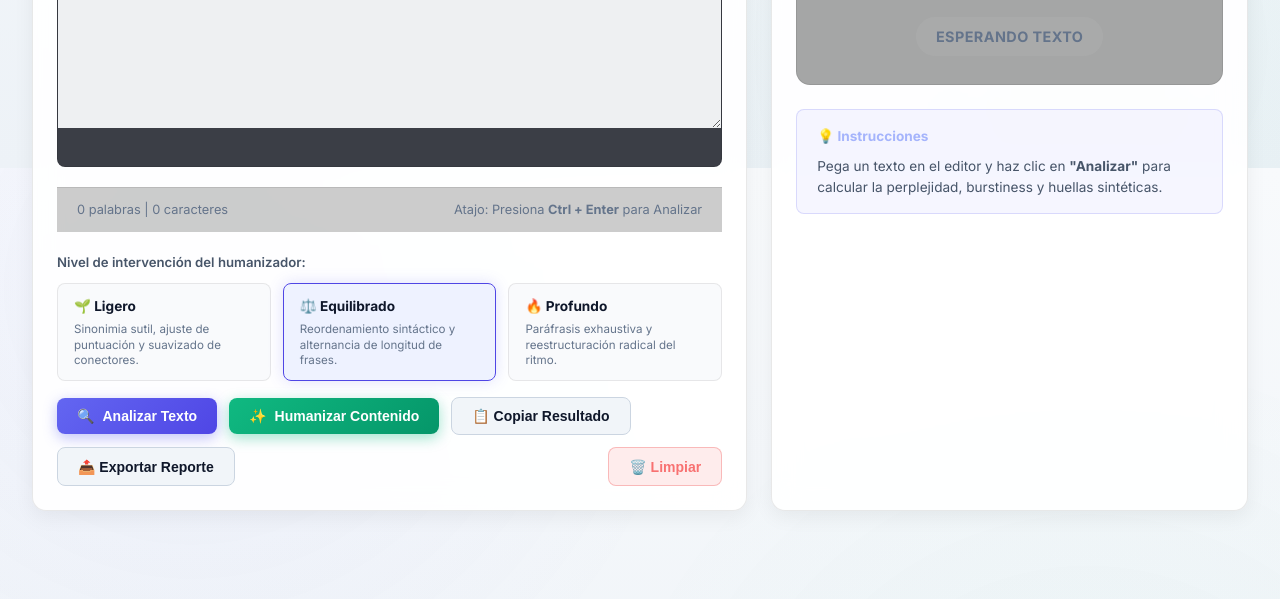
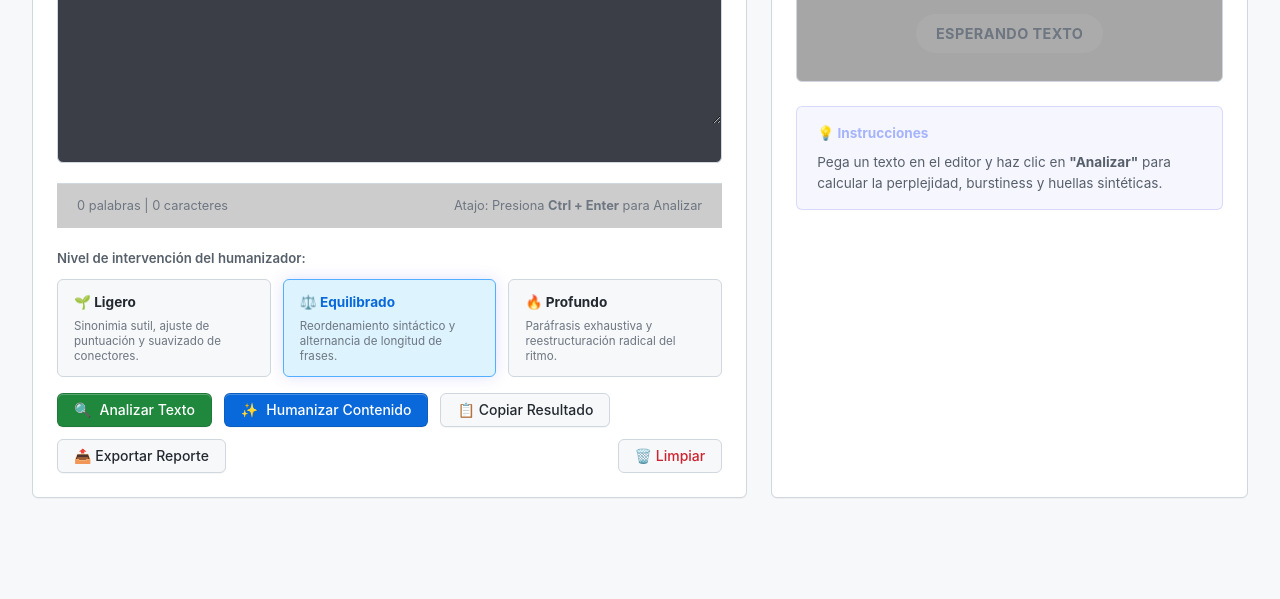
Before and after one commit to SrAxelito/human-text-suite, a website built with Vite: page index.html in a window 1280 px wide. Shown: the part 632-1231 px from the top of the page. Built offline with nearby package versions, Linux system fonts and the light colour scheme.

Commit message:
feat(diseño): aplicar tema claro y oscuro inspirado en el estilo de github

```diff
--- a/src/presentation/styles/index.css
+++ b/src/presentation/styles/index.css
@@ -1,60 +1,61 @@
 @import url('https://fonts.googleapis.com/css2?family=Inter:wght@300;400;500;600;700&family=JetBrains+Mono:wght@400;500;600&family=Outfit:wght@400;500;600;700;800&display=swap');
 
 :root {
-  --bg-primary: #0a0d14;
-  --bg-secondary: #101522;
-  --bg-card: rgba(20, 27, 44, 0.7);
-  --bg-card-hover: rgba(28, 38, 62, 0.85);
-  --bg-glass: rgba(16, 22, 36, 0.65);
-  --border-subtle: rgba(255, 255, 255, 0.08);
-  --border-active: rgba(99, 102, 241, 0.4);
-
-  --text-primary: #f8fafc;
-  --text-secondary: #94a3b8;
-  --text-muted: #64748b;
-
-  --accent-primary: #6366f1;
-  --accent-primary-hover: #4f46e5;
-  --accent-primary-glow: rgba(99, 102, 241, 0.35);
+  --bg-primary: #0d1117;
+  --bg-secondary: #161b22;
+  --bg-card: #161b22;
+  --bg-card-hover: #1f242c;
+  --bg-glass: #161b22;
+  --border-subtle: #30363d;
+  --border-active: #58a6ff;
+
+  --text-primary: #f0f6fc;
+  --text-secondary: #8b949e;
+  --text-muted: #6e7681;
+
+  --accent-primary: #238636;
+  --accent-primary-hover: #2ea043;
+  --accent-primary-glow: rgba(35, 134, 54, 0.35);
+  --accent-link: #58a6ff;
 
   /* Colores discretos y no saturados para marcadores y margen */
-  --color-human: #10b981;
-  --color-human-subtle: rgba(16, 185, 129, 0.07);
-  --color-human-border: rgba(16, 185, 129, 0.45);
-
-  --color-mixed: #f59e0b;
-  --color-mixed-subtle: rgba(245, 158, 11, 0.08);
-  --color-mixed-border: rgba(245, 158, 11, 0.6);
-
-  --color-ai: #ef4444;
-  --color-ai-subtle: rgba(239, 68, 68, 0.09);
-  --color-ai-border: rgba(239, 68, 68, 0.65);
-
-  --diff-add-bg: rgba(16, 185, 129, 0.22);
-  --diff-add-text: #34d399;
-  --diff-del-bg: rgba(239, 68, 68, 0.22);
-  --diff-del-text: #f87171;
-
-  --font-sans: 'Inter', -apple-system, BlinkMacSystemFont, sans-serif;
-  --font-display: 'Outfit', sans-serif;
-  --font-mono: 'JetBrains Mono', monospace;
-
-  --radius-sm: 8px;
-  --radius-md: 14px;
-  --radius-lg: 20px;
+  --color-human: #238636;
+  --color-human-subtle: rgba(35, 134, 54, 0.12);
+  --color-human-border: rgba(46, 160, 67, 0.5);
+
+  --color-mixed: #d29922;
+  --color-mixed-subtle: rgba(210, 153, 34, 0.12);
+  --color-mixed-border: rgba(210, 153, 34, 0.6);
+
+  --color-ai: #f85149;
+  --color-ai-subtle: rgba(248, 81, 73, 0.12);
+  --color-ai-border: rgba(248, 81, 73, 0.6);
+
+  --diff-add-bg: rgba(46, 160, 67, 0.2);
+  --diff-add-text: #3fb950;
+  --diff-del-bg: rgba(248, 81, 73, 0.2);
+  --diff-del-text: #f85149;
+
+  --font-sans: -apple-system, BlinkMacSystemFont, "Segoe UI", "Noto Sans", Helvetica, Arial, sans-serif, "Apple Color Emoji", "Segoe UI Emoji";
+  --font-display: -apple-system, BlinkMacSystemFont, "Segoe UI", "Noto Sans", Helvetica, Arial, sans-serif;
+  --font-mono: ui-monospace, SFMono-Regular, "SF Mono", Menlo, Consolas, "Liberation Mono", monospace;
+
+  --radius-sm: 6px;
+  --radius-md: 6px;
+  --radius-lg: 6px;
   --radius-full: 9999px;
 
-  --shadow-sm: 0 2px 8px rgba(0, 0, 0, 0.25);
-  --shadow-md: 0 8px 24px rgba(0, 0, 0, 0.35);
-  --shadow-lg: 0 16px 40px rgba(0, 0, 0, 0.5);
+  --shadow-sm: 0 1px 0 rgba(27, 31, 36, 0.04);
+  --shadow-md: 0 3px 6px rgba(1, 4, 9, 0.2);
+  --shadow-lg: 0 8px 24px rgba(1, 4, 9, 0.35);
 
   /* Tokens de barra de desplazamiento personalizada */
   --scrollbar-width: 7px;
-  --scrollbar-track: rgba(15, 23, 42, 0.45);
-  --scrollbar-thumb: rgba(99, 102, 241, 0.38);
-  --scrollbar-thumb-hover: rgba(99, 102, 241, 0.68);
-  --scrollbar-thumb-active: #6366f1;
-  --scrollbar-thumb-border: rgba(255, 255, 255, 0.06);
+  --scrollbar-track: #0d1117;
+  --scrollbar-thumb: #30363d;
+  --scrollbar-thumb-hover: #484f58;
+  --scrollbar-thumb-active: #6e7681;
+  --scrollbar-thumb-border: #0d1117;
 }
 
 * {
@@ -111,11 +112,6 @@ body {
   line-height: 1.6;
   min-height: 100vh;
   overflow-x: hidden;
-  background-image:
-    radial-gradient(circle at 15% 15%, rgba(99, 102, 241, 0.12) 0%, transparent 40%),
-    radial-gradient(circle at 85% 85%, rgba(16, 185, 129, 0.08) 0%, transparent 40%),
-    radial-gradient(circle at 50% 50%, rgba(244, 63, 94, 0.05) 0%, transparent 60%);
-  background-attachment: fixed;
 }
 
 #app {
@@ -133,8 +129,7 @@ body {
   justify-content: space-between;
   align-items: center;
   padding: 1rem 1.5rem;
-  background: var(--bg-glass);
-  backdrop-filter: blur(16px);
+  background: var(--bg-card);
   border: 1px solid var(--border-subtle);
   border-radius: var(--radius-md);
   box-shadow: var(--shadow-sm);
@@ -165,12 +160,10 @@ body {
 
 .brand-title {
   font-family: var(--font-display);
-  font-size: 1.5rem;
-  font-weight: 800;
+  font-size: 1.35rem;
+  font-weight: 700;
   letter-spacing: -0.02em;
-  background: linear-gradient(90deg, #ffffff 30%, #94a3b8 100%);
-  -webkit-background-clip: text;
-  -webkit-text-fill-color: transparent;
+  color: var(--text-primary);
 }
 
 .brand-subtitle {
@@ -415,11 +408,10 @@ body {
 
 .glass-panel {
   background: var(--bg-card);
-  backdrop-filter: blur(14px);
   border: 1px solid var(--border-subtle);
   border-radius: var(--radius-md);
   padding: 1.5rem;
-  box-shadow: var(--shadow-md);
+  box-shadow: var(--shadow-sm);
   display: flex;
   flex-direction: column;
   gap: 1.25rem;
@@ -854,55 +846,67 @@ body {
   align-items: center;
   justify-content: center;
   gap: 0.5rem;
-  padding: 0.65rem 1.25rem;
-  border-radius: var(--radius-sm);
+  padding: 6px 16px;
+  border-radius: var(--radius-sm);
+  font-family: var(--font-sans);
   font-size: 0.875rem;
-  font-weight: 600;
+  font-weight: 500;
+  line-height: 20px;
   cursor: pointer;
-  transition: all 0.2s ease;
-  border: none;
+  transition: 0.15s cubic-bezier(0.3, 0, 0.5, 1);
+  border: 1px solid transparent;
+  user-select: none;
+}
+
+.btn:active:not(:disabled) {
+  transform: scale(0.98);
 }
 
 .btn-primary {
-  background: linear-gradient(135deg, #6366f1 0%, #4f46e5 100%);
-  color: white;
-  box-shadow: 0 4px 14px rgba(99, 102, 241, 0.4);
-}
-
-.btn-primary:hover {
-  transform: translateY(-1px);
-  box-shadow: 0 6px 20px rgba(99, 102, 241, 0.6);
+  background: var(--accent-primary);
+  color: #ffffff;
+  border-color: rgba(240, 246, 252, 0.1);
+  box-shadow: 0 1px 0 rgba(0, 0, 0, 0.1);
+}
+
+.btn-primary:hover:not(:disabled) {
+  background: var(--accent-primary-hover);
+  border-color: rgba(240, 246, 252, 0.1);
 }
 
 .btn-magic {
-  background: linear-gradient(135deg, #10b981 0%, #059669 100%);
-  color: white;
-  box-shadow: 0 4px 14px rgba(16, 185, 129, 0.4);
-}
-
-.btn-magic:hover {
-  transform: translateY(-1px);
-  box-shadow: 0 6px 20px rgba(16, 185, 129, 0.6);
+  background: #1f6feb;
+  color: #ffffff;
+  border-color: rgba(240, 246, 252, 0.1);
+  box-shadow: 0 1px 0 rgba(0, 0, 0, 0.1);
+}
+
+.btn-magic:hover:not(:disabled) {
+  background: #388bfd;
 }
 
 .btn-secondary {
-  background: rgba(255, 255, 255, 0.05);
-  border: 1px solid var(--border-subtle);
+  background: #21262d;
+  border-color: var(--border-subtle);
   color: var(--text-primary);
-}
-
-.btn-secondary:hover {
-  background: rgba(255, 255, 255, 0.1);
+  box-shadow: 0 1px 0 rgba(27, 31, 36, 0.04);
+}
+
+.btn-secondary:hover:not(:disabled) {
+  background: #30363d;
+  border-color: #8b949e;
 }
 
 .btn-danger {
-  background: rgba(239, 68, 68, 0.1);
-  border: 1px solid rgba(239, 68, 68, 0.3);
-  color: #f87171;
-}
-
-.btn-danger:hover {
-  background: rgba(239, 68, 68, 0.2);
+  background: #21262d;
+  border-color: var(--border-subtle);
+  color: var(--color-ai);
+}
+
+.btn-danger:hover:not(:disabled) {
+  background: #b62324;
+  color: #ffffff;
+  border-color: #b62324;
 }
 
 .btn:disabled {
@@ -1599,95 +1603,160 @@ body {
    ========================================================================== */
 [data-theme="claro"],
 .theme-claro {
-  --bg-primary: #f8fafc;
-  --bg-secondary: #f1f5f9;
-  --bg-card: rgba(255, 255, 255, 0.92);
-  --bg-card-hover: rgba(255, 255, 255, 0.98);
-  --bg-glass: rgba(255, 255, 255, 0.85);
-  --border-subtle: rgba(0, 0, 0, 0.09);
-  --border-active: rgba(99, 102, 241, 0.55);
-
-  --text-primary: #0f172a;
-  --text-secondary: #475569;
-  --text-muted: #64748b;
-
-  --accent-primary: #4f46e5;
-  --accent-primary-hover: #4338ca;
-  --accent-primary-glow: rgba(79, 70, 229, 0.2);
-
-  /* Colores para indicadores y márgenes en modo claro con contraste óptimo */
-  --color-human: #059669;
-  --color-human-subtle: rgba(5, 150, 105, 0.12);
-  --color-human-border: rgba(5, 150, 105, 0.55);
-
-  --color-mixed: #d97706;
-  --color-mixed-subtle: rgba(217, 119, 6, 0.12);
-  --color-mixed-border: rgba(217, 119, 6, 0.6);
-
-  --color-ai: #dc2626;
-  --color-ai-subtle: rgba(220, 38, 38, 0.12);
-  --color-ai-border: rgba(220, 38, 38, 0.6);
-
-  --diff-add-bg: rgba(5, 150, 105, 0.16);
-  --diff-add-text: #047857;
-  --diff-del-bg: rgba(220, 38, 38, 0.16);
-  --diff-del-text: #b91c1c;
-
-  --shadow-sm: 0 1px 3px rgba(0, 0, 0, 0.08);
-  --shadow-md: 0 6px 20px rgba(0, 0, 0, 0.06);
-  --shadow-lg: 0 12px 36px rgba(0, 0, 0, 0.1);
+  --bg-primary: #f6f8fa;
+  --bg-secondary: #f6f8fa;
+  --bg-card: #ffffff;
+  --bg-card-hover: #f3f4f6;
+  --bg-glass: #ffffff;
+  --border-subtle: #d0d7de;
+  --border-active: #0969da;
+
+  --text-primary: #24292f;
+  --text-secondary: #57606a;
+  --text-muted: #6e7681;
+
+  --accent-primary: #1f883d;
+  --accent-primary-hover: #1a7f37;
+  --accent-primary-glow: rgba(31, 136, 61, 0.2);
+  --accent-link: #0969da;
+
+  /* Colores para indicadores y márgenes en modo claro */
+  --color-human: #1a7f37;
+  --color-human-subtle: rgba(26, 127, 55, 0.1);
+  --color-human-border: rgba(26, 127, 55, 0.45);
+
+  --color-mixed: #9a6700;
+  --color-mixed-subtle: rgba(154, 103, 0, 0.1);
+  --color-mixed-border: rgba(154, 103, 0, 0.5);
+
+  --color-ai: #cf222e;
+  --color-ai-subtle: rgba(207, 34, 46, 0.1);
+  --color-ai-border: rgba(207, 34, 46, 0.5);
+
+  --diff-add-bg: rgba(46, 160, 67, 0.15);
+  --diff-add-text: #1a7f37;
+  --diff-del-bg: rgba(207, 34, 46, 0.15);
+  --diff-del-text: #cf222e;
+
+  --shadow-sm: 0 1px 0 rgba(27, 31, 36, 0.04);
+  --shadow-md: 0 3px 6px rgba(140, 149, 159, 0.15);
+  --shadow-lg: 0 8px 24px rgba(140, 149, 159, 0.2);
 
   /* Scrollbar en modo claro */
-  --scrollbar-track: rgba(226, 232, 240, 0.85);
-  --scrollbar-thumb: rgba(99, 102, 241, 0.45);
-  --scrollbar-thumb-hover: rgba(99, 102, 241, 0.75);
-  --scrollbar-thumb-active: #4f46e5;
-  --scrollbar-thumb-border: rgba(0, 0, 0, 0.08);
+  --scrollbar-track: #f6f8fa;
+  --scrollbar-thumb: #d0d7de;
+  --scrollbar-thumb-hover: #afb8c1;
+  --scrollbar-thumb-active: #8c959f;
+  --scrollbar-thumb-border: #f6f8fa;
 }
 
 [data-theme="claro"] body,
 .theme-claro body {
   background-color: var(--bg-primary);
-  background-image:
-    radial-gradient(circle at 15% 15%, rgba(99, 102, 241, 0.06) 0%, transparent 40%),
-    radial-gradient(circle at 85% 85%, rgba(16, 185, 129, 0.04) 0%, transparent 40%),
-    linear-gradient(180deg, #f8fafc 0%, #edf2f7 100%);
+  background-image: none;
   color: var(--text-primary);
 }
 
 [data-theme="claro"] .app-header,
 .theme-claro .app-header {
-  background: rgba(255, 255, 255, 0.88);
-  border-bottom: 1px solid var(--border-subtle);
-  box-shadow: 0 2px 10px rgba(0, 0, 0, 0.03);
+  background: #ffffff;
+  border: 1px solid var(--border-subtle);
+  box-shadow: var(--shadow-sm);
 }
 
 [data-theme="claro"] .brand-title,
 .theme-claro .brand-title {
-  background: linear-gradient(90deg, #0f172a 30%, #475569 100%);
-  -webkit-background-clip: text;
-  -webkit-text-fill-color: transparent;
+  color: var(--text-primary);
+  background: none;
+  -webkit-text-fill-color: initial;
 }
 
 [data-theme="claro"] .badge-engine,
 .theme-claro .badge-engine {
-  background: rgba(5, 150, 105, 0.1);
-  border-color: rgba(5, 150, 105, 0.35);
-  color: #047857;
-}
-
-[data-theme="claro"] .text-input,
-.theme-claro .text-input {
-  background: rgba(248, 250, 252, 0.95);
-  color: var(--text-primary);
-  border-color: rgba(0, 0, 0, 0.12);
-}
-
-[data-theme="claro"] .text-input:focus,
-.theme-claro .text-input:focus {
+  background: rgba(46, 160, 67, 0.1);
+  border-color: rgba(46, 160, 67, 0.3);
+  color: #1a7f37;
+}
+
+[data-theme="claro"] .glass-panel,
+.theme-claro .glass-panel {
   background: #ffffff;
-  border-color: var(--accent-primary);
-  box-shadow: 0 0 0 3px rgba(99, 102, 241, 0.15);
+  border-color: #d0d7de;
+  box-shadow: var(--shadow-sm);
+}
+
+[data-theme="claro"] .samples-bar,
+.theme-claro .samples-bar {
+  background: #ffffff;
+  border-color: #d0d7de;
+}
+
+[data-theme="claro"] .sample-chip,
+.theme-claro .sample-chip {
+  background: #f6f8fa;
+  border-color: #d0d7de;
+  color: #24292f;
+}
+
+[data-theme="claro"] .sample-chip:hover,
+.theme-claro .sample-chip:hover {
+  background: #f3f4f6;
+  border-color: #afb8c1;
+}
+
+[data-theme="claro"] .btn-primary,
+.theme-claro .btn-primary {
+  background: #1f883d;
+  color: #ffffff;
+  border-color: rgba(31, 35, 40, 0.15);
+  box-shadow: 0 1px 0 rgba(31, 35, 40, 0.04), inset 0 1px 0 rgba(255, 255, 255, 0.25);
+}
+
+[data-theme="claro"] .btn-primary:hover:not(:disabled),
+.theme-claro .btn-primary:hover:not(:disabled) {
+  background: #1a7f37;
+  border-color: rgba(31, 35, 40, 0.15);
+}
+
+[data-theme="claro"] .btn-secondary,
+.theme-claro .btn-secondary {
+  background: #f6f8fa;
+  border-color: #d0d7de;
+  color: #24292f;
+  box-shadow: 0 1px 0 rgba(27, 31, 36, 0.04);
+}
+
+[data-theme="claro"] .btn-secondary:hover:not(:disabled),
+.theme-claro .btn-secondary:hover:not(:disabled) {
+  background: #f3f4f6;
+  border-color: #d0d7de;
+}
+
+[data-theme="claro"] .btn-magic,
+.theme-claro .btn-magic {
+  background: #0969da;
+  color: #ffffff;
+  border-color: rgba(31, 35, 40, 0.15);
+  box-shadow: 0 1px 0 rgba(31, 35, 40, 0.04), inset 0 1px 0 rgba(255, 255, 255, 0.25);
+}
+
+[data-theme="claro"] .btn-magic:hover:not(:disabled),
+.theme-claro .btn-magic:hover:not(:disabled) {
+  background: #0860ca;
+}
+
+[data-theme="claro"] .btn-danger,
+.theme-claro .btn-danger {
+  background: #f6f8fa;
+  border-color: #d0d7de;
+  color: #cf222e;
+}
+
+[data-theme="claro"] .btn-danger:hover:not(:disabled),
+.theme-claro .btn-danger:hover:not(:disabled) {
+  background: #a40e26;
+  color: #ffffff;
+  border-color: #a40e26;
 }
 
 [data-theme="claro"] .parrafo-texto,
@@ -1698,116 +1767,88 @@ body {
 [data-theme="claro"] .visor-flujo-lectura,
 .theme-claro .visor-flujo-lectura {
   background: #ffffff;
-  border: 1px solid rgba(0, 0, 0, 0.08);
-  box-shadow: inset 0 1px 3px rgba(0, 0, 0, 0.03);
+  border: 1px solid #d0d7de;
+  box-shadow: none;
 }
 
 [data-theme="claro"] .panel-inspeccion-lateral,
 .theme-claro .panel-inspeccion-lateral {
   background: #ffffff;
-  border: 1px solid rgba(0, 0, 0, 0.08);
+  border: 1px solid #d0d7de;
   box-shadow: var(--shadow-sm);
 }
 
 [data-theme="claro"] .tarjeta-quote,
 .theme-claro .tarjeta-quote {
-  background: rgba(241, 245, 249, 0.9);
+  background: #f6f8fa;
   color: var(--text-primary);
-  border-left-color: var(--accent-primary);
+  border-left-color: #0969da;
 }
 
 [data-theme="claro"] .mini-stat,
 .theme-claro .mini-stat {
-  background: rgba(241, 245, 249, 0.85);
-  border-color: rgba(0, 0, 0, 0.06);
+  background: #f6f8fa;
+  border-color: #d0d7de;
 }
 
 [data-theme="claro"] .tarjeta-diagnostico-box,
 .theme-claro .tarjeta-diagnostico-box {
-  background: rgba(241, 245, 249, 0.85);
-  border-color: rgba(0, 0, 0, 0.06);
-}
-
-[data-theme="claro"] .tab-nav,
-.theme-claro .tab-nav {
-  background: rgba(0, 0, 0, 0.05);
-  border-color: rgba(0, 0, 0, 0.08);
-}
-
-[data-theme="claro"] .tab-btn.active,
-.theme-claro .tab-btn.active {
-  background: #ffffff;
-  color: var(--accent-primary);
-  box-shadow: 0 1px 4px rgba(0, 0, 0, 0.08);
-}
-
-[data-theme="claro"] .metric-card,
-.theme-claro .metric-card {
-  background: #ffffff;
-  border-color: rgba(0, 0, 0, 0.08);
-  box-shadow: 0 2px 8px rgba(0, 0, 0, 0.04);
-}
-
-[data-theme="claro"] .diagnosis-box,
-.theme-claro .diagnosis-box {
-  background: rgba(238, 242, 255, 0.85);
-  border-color: rgba(99, 102, 241, 0.25);
-  color: var(--text-primary);
+  background: #f6f8fa;
+  border-color: #d0d7de;
 }
 
 [data-theme="claro"] .word-dropzone,
 .theme-claro .word-dropzone {
-  background: rgba(248, 250, 252, 0.85);
-  border-color: rgba(99, 102, 241, 0.35);
+  background: #f6f8fa;
+  border-color: #d0d7de;
 }
 
 [data-theme="claro"] .sentence-clean:hover,
 .theme-claro .sentence-clean:hover {
-  background: rgba(0, 0, 0, 0.06) !important;
-  outline: 1px solid rgba(0, 0, 0, 0.15);
+  background: rgba(208, 215, 222, 0.45) !important;
+  outline: 1px solid #d0d7de;
 }
 
 [data-theme="claro"] .sentence-clean.sentence-activa,
 .theme-claro .sentence-clean.sentence-activa {
-  background: rgba(99, 102, 241, 0.18) !important;
-  outline: 1.5px solid rgba(99, 102, 241, 0.8);
+  background: #ddf4ff !important;
+  outline: 1.5px solid #0969da;
 }
 
 [data-theme="claro"] .theme-switch-btn,
 .theme-claro .theme-switch-btn {
-  background: #e2e8f0;
-  border-color: #cbd5e1;
-}
-
-[data-theme="claro"] .btn-secondary,
-.theme-claro .btn-secondary {
-  background: #f1f5f9;
-  border-color: #cbd5e1;
-  color: var(--text-primary);
-}
-
-[data-theme="claro"] .btn-secondary:hover,
-.theme-claro .btn-secondary:hover {
-  background: #e2e8f0;
+  background: #f6f8fa;
+  border-color: #d0d7de;
 }
 
 [data-theme="claro"] .mode-card,
 .theme-claro .mode-card {
-  background: rgba(248, 250, 252, 0.85);
-  border-color: rgba(0, 0, 0, 0.08);
+  background: #f6f8fa;
+  border-color: #d0d7de;
+}
+
+[data-theme="claro"] .mode-card:hover,
+.theme-claro .mode-card:hover {
+  background: #f3f4f6;
+  border-color: #afb8c1;
 }
 
 [data-theme="claro"] .mode-card.active,
 .theme-claro .mode-card.active {
-  background: rgba(238, 242, 255, 0.95);
-  border-color: var(--accent-primary);
+  background: #ddf4ff;
+  border-color: #54aeff;
+}
+
+[data-theme="claro"] .mode-card.active .mode-title,
+.theme-claro .mode-card.active .mode-title {
+  color: #0969da;
 }
 
 [data-theme="claro"] .batch-progress-banner,
 .theme-claro .batch-progress-banner {
-  background: linear-gradient(135deg, rgba(241, 245, 249, 0.95) 0%, rgba(255, 255, 255, 0.98) 100%);
-  border-color: rgba(99, 102, 241, 0.25);
-  box-shadow: 0 4px 20px rgba(0, 0, 0, 0.06);
+  background: #f6f8fa;
+  border-color: #d0d7de;
+  box-shadow: var(--shadow-sm);
 }
 
 [data-theme="claro"] .batch-progress-title,
@@ -1823,7 +1864,7 @@ body {
 [data-theme="claro"] .toast,
 .theme-claro .toast {
   background: #ffffff;
-  color: #0f172a;
-  border-color: rgba(0, 0, 0, 0.1);
-  box-shadow: 0 10px 25px rgba(0, 0, 0, 0.08);
-}
+  color: #24292f;
+  border-color: #d0d7de;
+  box-shadow: 0 8px 24px rgba(140, 149, 159, 0.2);
+}
```
